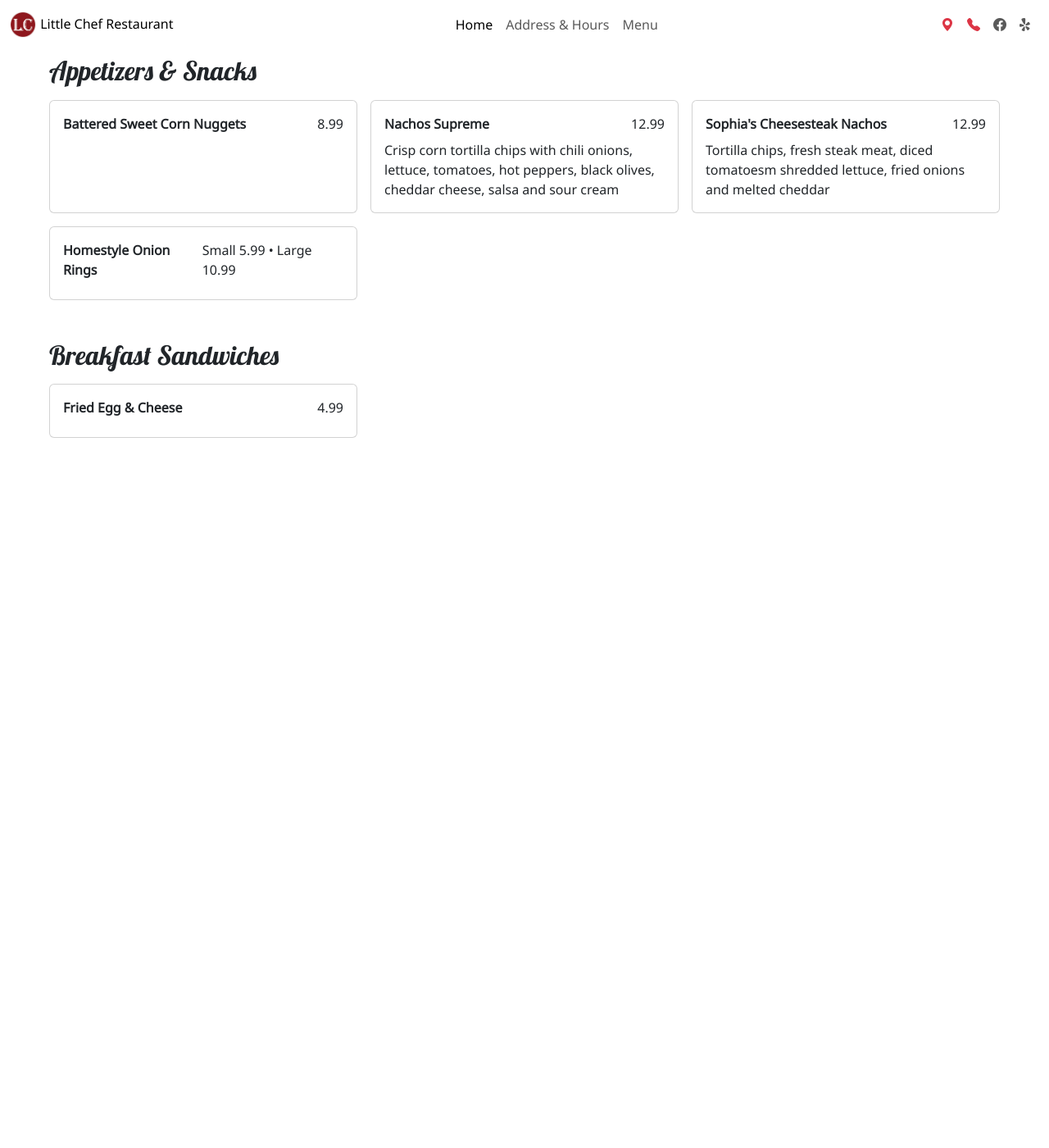
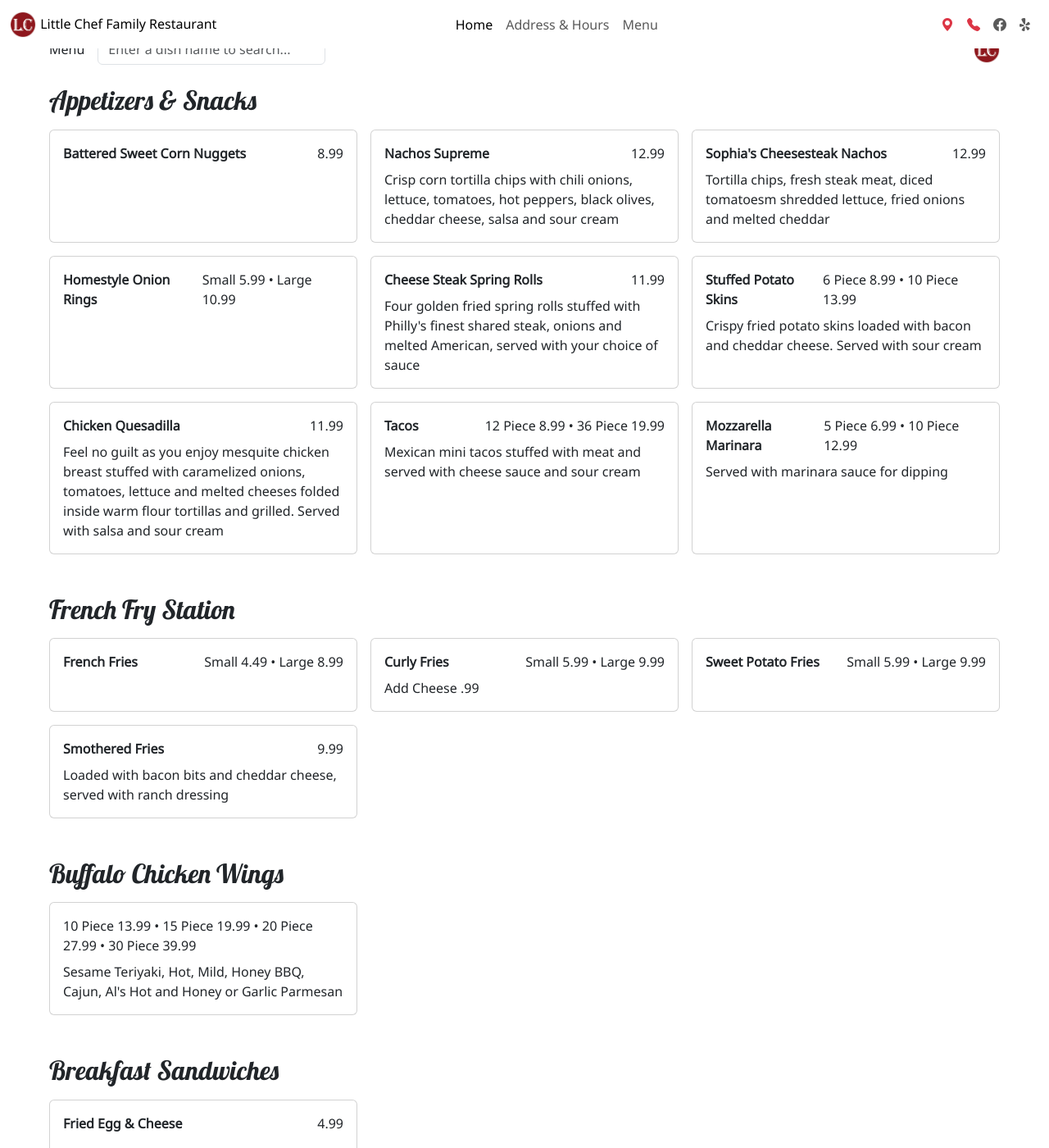
Before and after one commit to dev-creative-studio-llc/little-chef, a Jekyll site: the page built from index.html, in a window 1280 px wide and 1400 px high, scrolled down 857 px. Shown: the whole window at 82% size. Built offline with Jekyll 4.4.1, drawn with Linux system fonts in a browser that asks for light colours; before the commit the page ends 1487 px from its top, so only the background shows below that; some of the changed text lies outside the part shown.

Commit message:
working on menu section layout

```diff
--- a/_data/menus.json
+++ b/_data/menus.json
@@ -1,18 +1,4 @@
 {
-    "navItems": [
-        {
-            "name": "Everything",
-            "id": 1
-        },
-        {
-            "name": "Breakfast Menu",
-            "id": 2
-        },
-        {
-            "name": "All Day Menu",
-            "id": 3
-        }
-    ],
     "sections": [
         {
             "name": "Appetizers & Snacks",
@@ -34,6 +20,65 @@
                 {
                     "name": "Homestyle Onion Rings",
                     "price": "Small 5.99 • Large 10.99"
+                },
+                {
+                    "name": "Cheese Steak Spring Rolls",
+                    "description": "Four golden fried spring rolls stuffed with Philly's finest shared steak, onions and melted American, served with your choice of sauce",
+                    "price": "11.99"
+                },
+                {
+                    "name": "Stuffed Potato Skins",
+                    "description": "Crispy fried potato skins loaded with bacon and cheddar cheese. Served with sour cream",
+                    "price": "6 Piece 8.99 • 10 Piece 13.99"
+                },
+                {
+                    "name": "Chicken Quesadilla",
+                    "description": "Feel no guilt as you enjoy mesquite chicken breast stuffed with caramelized onions, tomatoes, lettuce and melted cheeses folded inside warm flour tortillas and grilled. Served with salsa and sour cream",
+                    "price": "11.99"
+                },
+                {
+                    "name": "Tacos",
+                    "description": "Mexican mini tacos stuffed with meat and served with cheese sauce and sour cream",
+                    "price": "12 Piece 8.99 • 36 Piece 19.99"
+                },
+                {
+                    "name": "Mozzarella Marinara",
+                    "description": "Served with marinara sauce for dipping",
+                    "price": "5 Piece 6.99 • 10 Piece 12.99"
+                }
+            ]
+        },
+        {
+            "name": "French Fry Station",
+            "dishes": [
+                {
+                    "name": "French Fries",
+                    "price": "Small 4.49 • Large 8.99"
+                },
+                {
+                    "name": "Curly Fries",
+                    "description": "Add Cheese .99",
+                    "price": "Small 5.99 • Large 9.99"
+                },
+                {
+                    "name": "Sweet Potato Fries",
+                    "price": "Small 5.99 • Large 9.99"
+                },
+                {
+                    "name": "Smothered Fries",
+                    "description": "Loaded with bacon bits and cheddar cheese, served with ranch dressing",
+                    "price": "9.99"
+                }
+            ]
+        },
+        {
+            "name": "Buffalo Chicken Wings",
+            "subtitle": "Nobody does Buffalo Style like we do!",
+            "dishes": [
+                {
+                    "name": "",
+                    "description": "Sesame Teriyaki, Hot, Mild, Honey BBQ, Cajun, Al's Hot and Honey or Garlic Parmesan",
+                    "price": "10 Piece 13.99 • 15 Piece 19.99 • 20 Piece 27.99 • 30 Piece 39.99"
                 }
             ]
         },
--- a/_includes/nav.html
+++ b/_includes/nav.html
@@ -3,7 +3,7 @@
       <a class="navbar-brand col-3 me-0" href="#">
         <img src="{{ site.baseurl }}/assets/img/logo_inner_circle.png" alt="Brand Logo" width="32" height="32"
           class="img-fluid d-inline-block align-text-top">
-        <span class="fs-6">Little Chef Restaurant</span>
+        <span class="fs-6">Little Chef Family Restaurant</span>
       </a>
       <button class="navbar-toggler" type="button" data-bs-toggle="collapse" data-bs-target="#navMenu"
         aria-controls="navMenu" aria-expanded="false" aria-label="Toggle navigation">
--- a/index.html
+++ b/index.html
@@ -2,10 +2,11 @@
 layout: default
 ---
 <div class="container-fluid">
-    <div class="row row-cols-md-1 row-cols-lg-2 p-5 align-items-center">
+    <div class="row row-cols-md-1 row-cols-lg-2 p-5 mb-3 align-items-center">
         <div class="col text-md-center text-lg-start">
-            <h1 class="card-title display-5 mb-4">Little Chef Restaurant:<br>Where Quality Meets Heart</h1>
-            <p class="card-text fs-5 mb-4 px-md-5 ps-lg-0 pe-lg-5 text-md-start">With strength, honesty, and pride, we pledge to keep doing
+            <h1 class="card-title display-5 mb-4">Little Chef Family Restaurant:<br>Where Quality Meets Heart</h1>
+            <p class="card-text fs-5 mb-4 px-md-5 ps-lg-0 pe-lg-5 text-md-start">With strength, honesty, and pride, we
+                pledge to keep doing
                 our best,
                 just as we always have. Join us at Little Chef, where every meal is an experience filled
                 with quality, tradition, and heart.</p>
@@ -21,7 +22,7 @@ layout: default
     </div>
 </div>
 <div class="container-fluid">
-    <div id="details" class="row row-cols-1 p-5 align-items-center container-gradient">
+    <div id="details" class="row row-cols-1 p-5 mb-3 align-items-center container-gradient">
         <div class="col">
             <div class="row row-cols-2">
                 <div class="col">
@@ -63,19 +64,28 @@ layout: default
     </div>
 </div>
 <div class="container-fluid">
-    <div id="menus" class="row row-cols-md-1 p-5 align-items-start">
+    <div id="menus" class="row row-cols-1 p-5 g-4 align-items-start">
         <div class="col">
-            <ul class="nav nav-tabs mb-3">
-                {% for navItem in site.data.menus.navItems %}
-                <li class="nav-item">
-                    {% if forloop.first %}
-                    <a class="nav-link active" aria-current="page" href="#menus">{{navItem.name}}</a>
-                    {% else %}
-                    <a class="nav-link" aria-current="page" href="#menus">{{navItem.name}}</a>
-                    {% endif %}
-                </li>
-                {% endfor %}
-            </ul>
+            <div class="row g-3 align-items-center">
+                <div class="col-auto">
+                    <p class="col-form-label">Menu</p>
+                </div>
+                <div class="col-md-4 col-lg-3 me-auto">
+                    <input class="form-control" list="datalistOptions" id="menuSearch"
+                        placeholder="Enter a dish name to search...">
+                    <datalist id="datalistOptions">
+                        {% for section in site.data.menus.sections %}
+                        {% for dish in section.dishes %}
+                        <option value="{{dish.name}}">
+                            {% endfor %}
+                            {% endfor %}
+                    </datalist>
+                </div>
+                <div class="col-auto">
+                    <img src="{{ site.baseurl }}/assets/img/logo_inner_circle.png" alt="Brand Logo" width="32"
+                        height="32" class="img-fluid d-inline-block align-text-top">
+                </div>
+            </div>
         </div>
         <div class="col">
             {% for section in site.data.menus.sections %}
@@ -89,8 +99,8 @@ layout: default
                         <div class="card h-100">
                             <div class="card-body">
                                 <div class="d-flex justify-content-between">
-                                <p class="card-title fw-bold">{{dish.name}}</p>
-                                <p class="card-title">{{dish.price}}</p>
+                                    <p class="card-title fw-bold">{{dish.name}}</p>
+                                    <p class="card-title">{{dish.price}}</p>
                                 </div>
                                 {% if dish.description %}
                                 <p class="card-text">{{dish.description}}</p>
```
